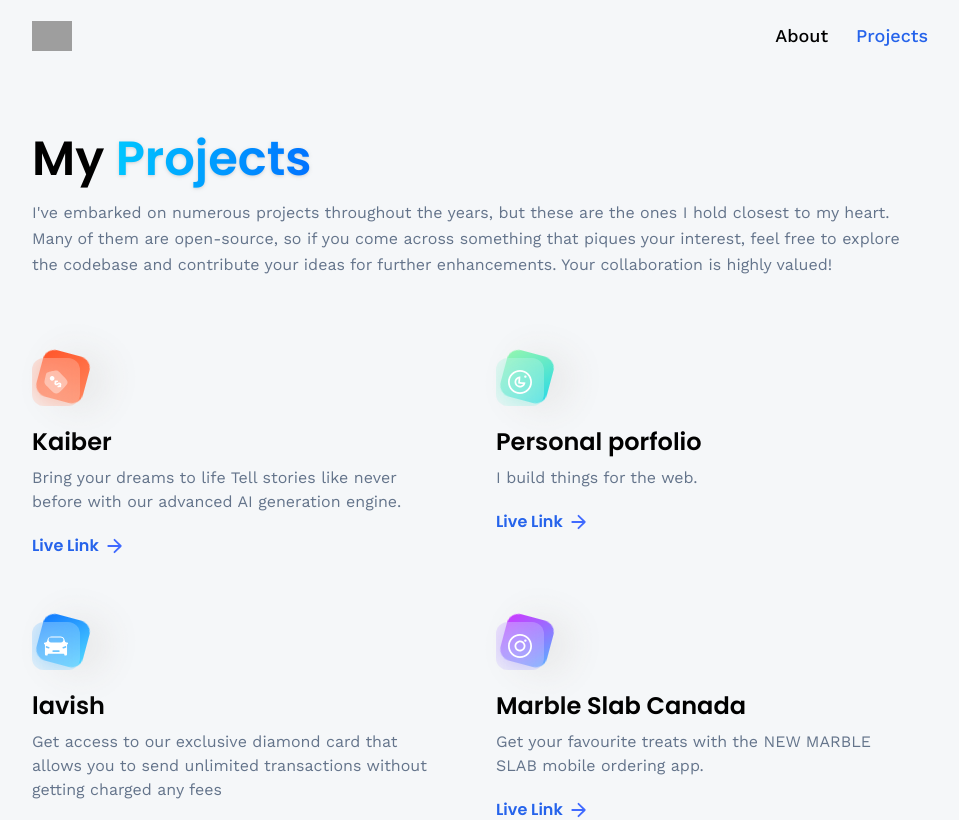
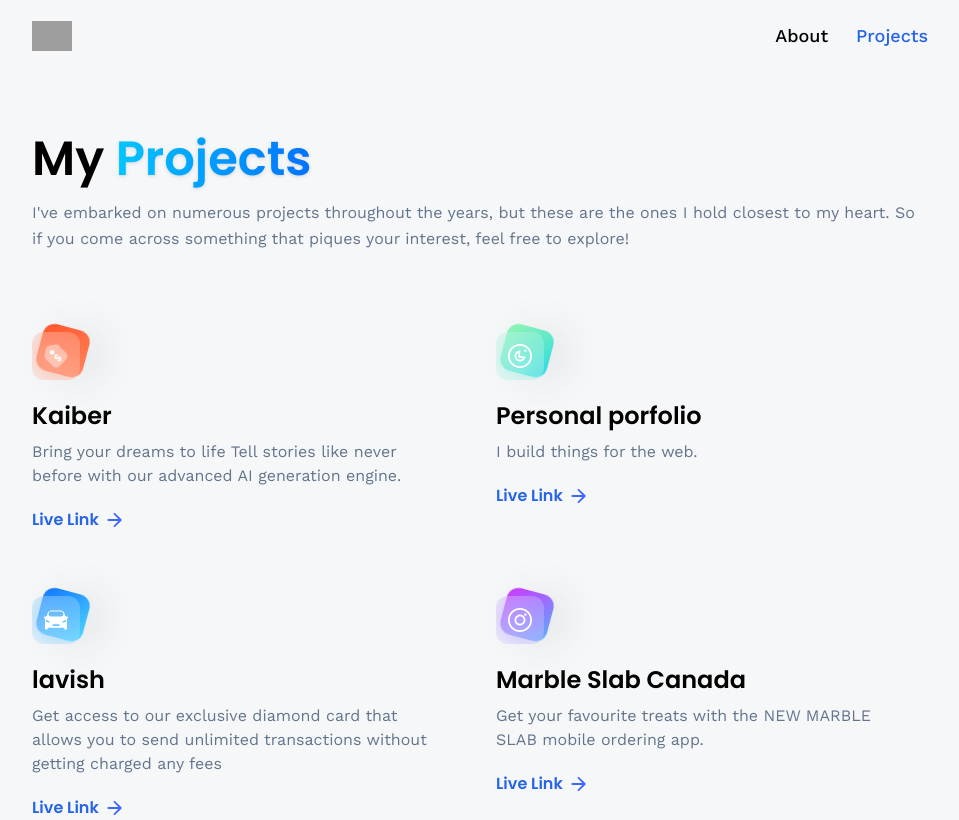
Before and after one commit to erick-hz/3d-portfolio, a React (Vite) app: page /projects in a window 1280 px wide. Shown: the top 820 px of the page, without its empty margins (160-1119 px from the left). Built offline with nearby package versions, Linux system fonts and the light colour scheme; no server answers; grey boxes are pictures that could not be loaded.

Commit message:
text updates

```diff
--- a/src/components/HomeInfo.jsx
+++ b/src/components/HomeInfo.jsx
@@ -30,17 +30,21 @@
 
   if (currentStage === 3) {
     return (
-      <div className='info-box'>
-        <p className='font-medium text-center sm:text-xl'>
-          Led multiple projects to success over the years. <br /> Curious about the impact?
+      <div className="info-box">
+        <p className="font-medium text-center sm:text-xl">
+          Led multiple projects to success over the years. <br /> Curious about
+          the impact?
         </p>
 
-        <Link to='/projects' className='neo-brutalism-white neo-btn'>
+        <Link
+          to="https://erickdev.netlify.app/"
+          className="neo-brutalism-white neo-btn"
+        >
           Visit my portfolio
-          <img src={arrow} alt='arrow' className='w-4 h-4 object-contain' />
+          <img src={arrow} alt="arrow" className="w-4 h-4 object-contain" />
         </Link>
       </div>
-    );
+    )
   }
 
   if (currentStage === 4) {
--- a/src/pages/Projects.jsx
+++ b/src/pages/Projects.jsx
@@ -16,10 +16,8 @@
 
       <p className='text-slate-500 mt-2 leading-relaxed'>
         I've embarked on numerous projects throughout the years, but these are
-        the ones I hold closest to my heart. Many of them are open-source, so if
-        you come across something that piques your interest, feel free to
-        explore the codebase and contribute your ideas for further enhancements.
-        Your collaboration is highly valued!
+        the ones I hold closest to my heart. So if you come across something that piques your interest, feel free to
+        explore!
       </p>
 
       <div className='flex flex-wrap my-20 gap-16'>
```
